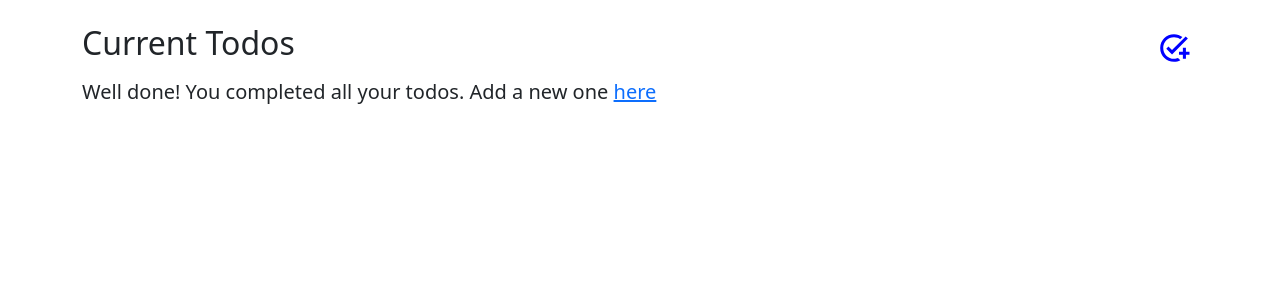
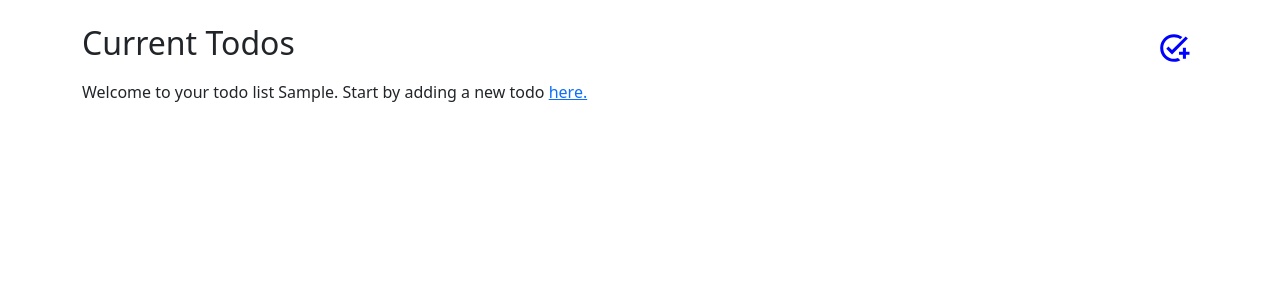
Before and after one commit to roblaub/todowoo-project, a Django app: page /current/ in a window 1280 px wide. Shown: the part 56-356 px from the top of the page. Run offline with Django 4.2, Linux system fonts and the light colour scheme; the visitor is signed in with stand-in values (Sample User, id 1); data that the repository does not hold is empty.

Commit message:
last bit of styling

```diff
--- a/todo/templates/todo/currenttodos.html
+++ b/todo/templates/todo/currenttodos.html
@@ -8,12 +8,14 @@
     <svg height="48" width="48" ><path d="M24 45.25q-4.5 0-8.4-1.625Q11.7 42 8.85 39.15 6 36.3 4.375 32.4 2.75 28.5 2.75 23.95q0-4.45 1.625-8.325Q6 11.75 8.85 8.875 11.7 6 15.6 4.35 19.5 2.7 24 2.7q3.75 0 7 1.125T36.95 7l-3.5 3.45q-1.95-1.4-4.325-2.2-2.375-.8-5.125-.8-7.05 0-11.8 4.725Q7.45 16.9 7.45 24t4.75 11.825Q16.95 40.55 24 40.55q1.65 0 3.175-.3t2.975-.9l3.6 3.65q-2.2 1.1-4.65 1.675t-5.1.575Zm13.65-4.9v-6h-6v-4.7h6v-6h4.7v6h6v4.7h-6v6Zm-16.7-6.5L12.15 25l3.25-3.3 5.55 5.55L42 6.2l3.35 3.3Z"/></svg>
   </a>
   </div>
-  {% if todos|length is 0 %}
-  <h5>Well done! You completed all your todos. Add a new one <a href="{% url 'createtodo' %}">here</a></h5>
+  {% if total_num is 0 %}
+  <p>Welcome to your todo list {{ user.username|capfirst}}. Start by adding a new todo <a href="{% url 'createtodo' %}">here.</a></p>
+  {% elif todos|length is 0 %}
+  <p><strong>Well done!</strong> You completed all your todos. Add a new one <a href="{% url 'createtodo' %}">here.</a></p>
   {% endif %}
 <div class="list-group">
   {% for todo in todos %}
-  <a href="{% url 'viewtodo' todo.id %}" class="list-group-item list-group-item-action flex-column align-items-start {% if todo.important %}list-group-item-warning{% endif %}">
+  <a href="{% url 'viewtodo' todo.id %}" class="list-group-item list-group-item-action flex-column align-items-start {% if todo.important %}list-group-item-primary{% endif %}">
 <div class="row">
 <div class="col" style="max-width:50px">
   <form class="form-check p-0 h-100" action="{% url 'completetodo' todo.id %}" method="POST">
@@ -31,7 +33,7 @@
     </div>
 </div>
     {% if todo.memo %}
-    <p class="mb-1">{{ todo.memo|truncatewords:20}}</p>
+    <p class="mb-1">{{ todo.memo|truncatewords:10}}</p>
     {% endif %}
 
       <div class="row mt-2">
--- a/todo/templates/todo/todo.html
+++ b/todo/templates/todo/todo.html
@@ -21,7 +21,7 @@
                     <input type="text" name="title" class="form-control" id="title" value="{{ todo.title }}" required>
                 </div>
                 <div class="form-group">
-                    <label for="memo">Memo</label>
+                    <label for="memo">Notes</label>
                     <textarea name="memo" rows="5" class="form-control" id="memo" >{{ todo.memo}}</textarea>
                 </div>
                 <div class="form-group">
@@ -36,7 +36,7 @@
                   <label for="progress" class="form-label">Progress</label>
                   <input type="range" name="progress" class="form-range" min="0" max="100" step="10" id="progress" value="{{ todo.progress }}">
                 </div>
-                <button type="submit" class="btn btn-primary">Save</button>
+                <button type="submit" class="btn btn-primary">Update</button>
                 {% if todo.datecompleted is None %}<button type="button" class="btn btn-success" onclick="$('#complete').click()">Complete</button>
                 {% else %}<button type="button" class="btn btn-warning" onclick="$('#uncomplete').click()">Undo Complete</button>
                 {% endif%}
--- a/todo/views.py
+++ b/todo/views.py
@@ -47,7 +47,13 @@ def loginuser(request):
 @login_required
 def currenttodos(request):
     todos = Todo.objects.filter(user=request.user,datecompleted__isnull=True)
-    return render(request, 'todo/currenttodos.html',{'todos':todos})
+    total_num = len(Todo.objects.filter(user=request.user))
+    return render(request, 'todo/currenttodos.html',{'todos':todos,'total_num':total_num})
+
+@login_required
+def completedtodos(request):
+    todos = Todo.objects.filter(user=request.user,datecompleted__isnull=False).order_by('-datecompleted')
+    return render(request, 'todo/completedtodos.html',{'todos':todos})
 
 @login_required
 def createtodo(request):
@@ -101,8 +107,3 @@ def deletetodo(request, todo_pk):
         return redirect('currenttodos')
     else:
         pass
-
-@login_required
-def completedtodos(request):
-    todos = Todo.objects.filter(user=request.user,datecompleted__isnull=False).order_by('-datecompleted')
-    return render(request, 'todo/completedtodos.html',{'todos':todos})
```
